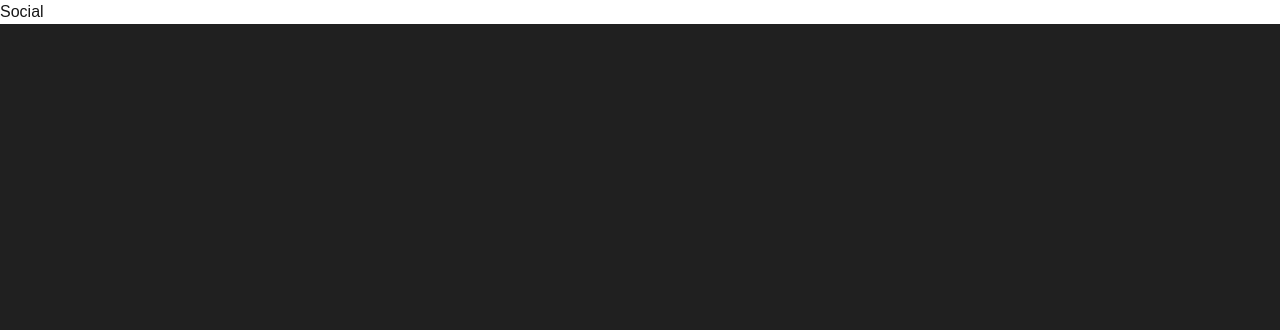
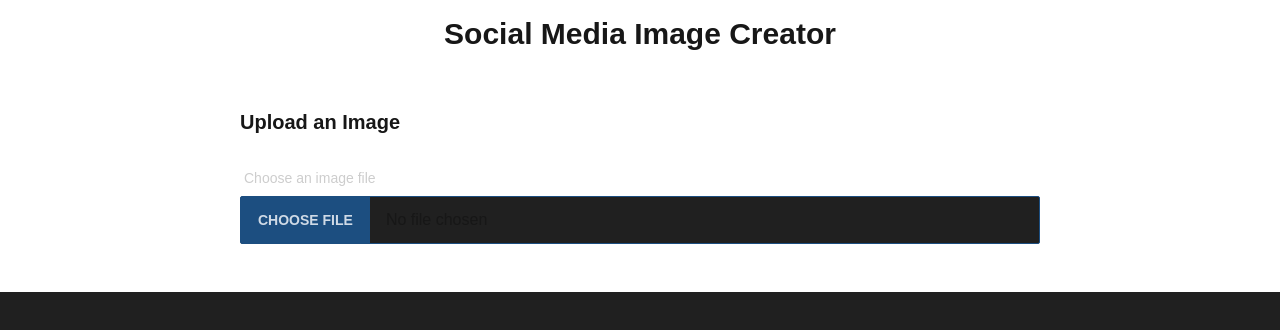
Before and after one commit to rajtilak01/cloudinary_saas, a Next.js app: page /social-share in a window 1280 px wide. Shown: the top 330 px of the page. Built offline with nearby package versions, Linux system fonts and the light colour scheme.

Commit message:
frontend social share page

```diff
--- a/app/(app)/social-share/page.tsx
+++ b/app/(app)/social-share/page.tsx
@@ -1,9 +1,157 @@
-import React from 'react'
+"use client"
 
-function Social() {
-  return (
-    <div>Social</div>
-  )
+import React, {useState, useEffect, useRef} from 'react'
+import { CldImage } from 'next-cloudinary';
+
+const socialFormats = {
+    "Instagram Square (1:1)": { width: 1080, height: 1080, aspectRatio: "1:1" },
+    "Instagram Portrait (4:5)": { width: 1080, height: 1350, aspectRatio: "4:5" },
+    "Twitter Post (16:9)": { width: 1200, height: 675, aspectRatio: "16:9" },
+    "Twitter Header (3:1)": { width: 1500, height: 500, aspectRatio: "3:1" },
+    "Facebook Cover (205:78)": { width: 820, height: 312, aspectRatio: "205:78" },
+  };
+
+  type SocialFormat = keyof typeof socialFormats;
+
+  export default function SocialShare() {
+    const [uploadedImage, setUploadedImage] = useState<string | null>(null);
+    const [selectedFormat, setSelectedFormat] = useState<SocialFormat>("Instagram Square (1:1)");
+    const [isUploading, setIsUploading] = useState(false);
+    const [isTransforming, setIsTransforming] = useState(false);
+    const imageRef = useRef<HTMLImageElement>(null);
+
+
+    useEffect(() => {
+        if(uploadedImage){
+            setIsTransforming(true);
+        }
+    }, [selectedFormat, uploadedImage])
+
+    const handleFileUpload = async (event: React.ChangeEvent<HTMLInputElement>) => {
+        const file = event.target.files?.[0];
+        if(!file) return;
+        setIsUploading(true);
+        const formData = new FormData();
+        formData.append("file", file);
+
+        try {
+            const response = await fetch("/api/image-upload", {
+                method: "POST",
+                body: formData
+            })
+
+            if(!response.ok) throw new Error("Failed to upload image");
+
+            const data = await response.json();
+            setUploadedImage(data.public_id);
+
+
+        } catch (error) {
+            console.log(error)
+            alert("Failed to upload image");
+        } finally{
+            setIsUploading(false);
+        }
+    };
+
+    const handleDownload = () => {
+        if(!imageRef.current) return;
+
+        fetch(imageRef.current.src)
+        .then((response) => response.blob())
+        .then((blob) => {
+            const url = window.URL.createObjectURL(blob)
+            const link = document.createElement("a");
+            link.href = url;
+            link.download = `${selectedFormat
+          .replace(/\s+/g, "_")
+          .toLowerCase()}.png`;
+            document.body.appendChild(link);
+            link.click();
+            document.body.removeChild(link);
+            window.URL.revokeObjectURL(url);
+            document.body.removeChild(link);
+        })
+    }
+
+
+    return (
+        <div className="container mx-auto p-4 max-w-4xl">
+          <h1 className="text-3xl font-bold mb-6 text-center">
+            Social Media Image Creator
+          </h1>
+
+          <div className="card">
+            <div className="card-body">
+              <h2 className="card-title mb-4">Upload an Image</h2>
+              <div className="form-control">
+                <label className="label">
+                  <span className="label-text">Choose an image file</span>
+                </label>
+                <input
+                  type="file"
+                  onChange={handleFileUpload}
+                  className="file-input file-input-bordered file-input-primary w-full"
+                />
+              </div>
+
+              {isUploading && (
+                <div className="mt-4">
+                  <progress className="progress progress-primary w-full"></progress>
+                </div>
+              )}
+
+              {uploadedImage && (
+                <div className="mt-6">
+                  <h2 className="card-title mb-4">Select Social Media Format</h2>
+                  <div className="form-control">
+                    <select
+                      className="select select-bordered w-full"
+                      value={selectedFormat}
+                      onChange={(e) =>
+                        setSelectedFormat(e.target.value as SocialFormat)
+                      }
+                    >
+                      {Object.keys(socialFormats).map((format) => (
+                        <option key={format} value={format}>
+                          {format}
+                        </option>
+                      ))}
+                    </select>
+                  </div>
+
+                  <div className="mt-6 relative">
+                    <h3 className="text-lg font-semibold mb-2">Preview:</h3>
+                    <div className="flex justify-center">
+                      {isTransforming && (
+                        <div className="absolute inset-0 flex items-center justify-center bg-base-100 bg-opacity-50 z-10">
+                          <span className="loading loading-spinner loading-lg"></span>
+                        </div>
+                      )}
+                      <CldImage
+                        width={socialFormats[selectedFormat].width}
+                        height={socialFormats[selectedFormat].height}
+                        src={uploadedImage}
+                        sizes="100vw"
+                        alt="transformed image"
+                        crop="fill"
+                        aspectRatio={socialFormats[selectedFormat].aspectRatio}
+                        gravity='auto'
+                        ref={imageRef}
+                        onLoad={() => setIsTransforming(false)}
+                        />
+                    </div>
+                  </div>
+
+                  <div className="card-actions justify-end mt-6">
+                    <button className="btn btn-primary" onClick={handleDownload}>
+                      Download for {selectedFormat}
+                    </button>
+                  </div>
+                </div>
+              )}
+            </div>
+          </div>
+        </div>
+      );
 }
-
-export default Social
```
